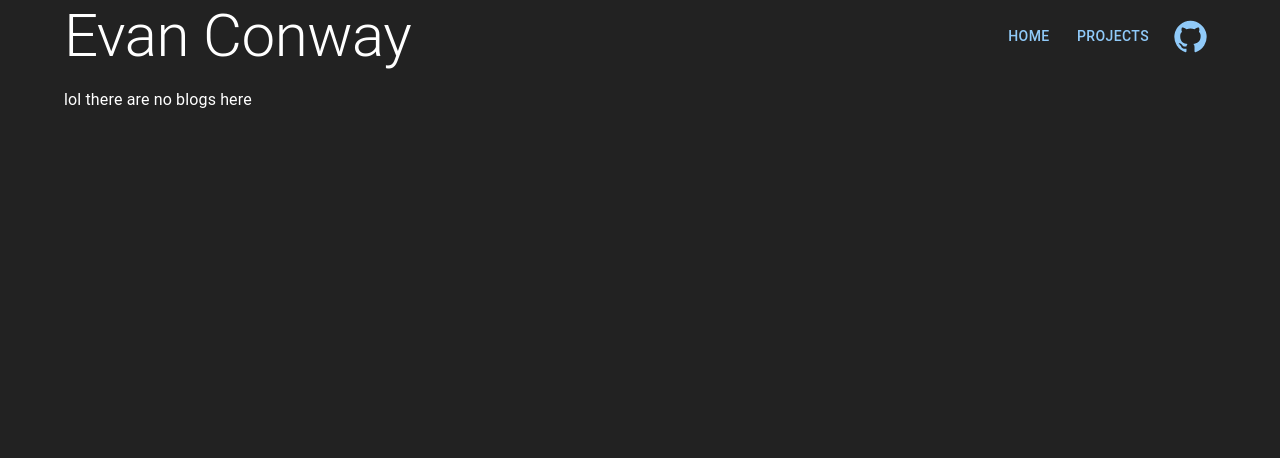
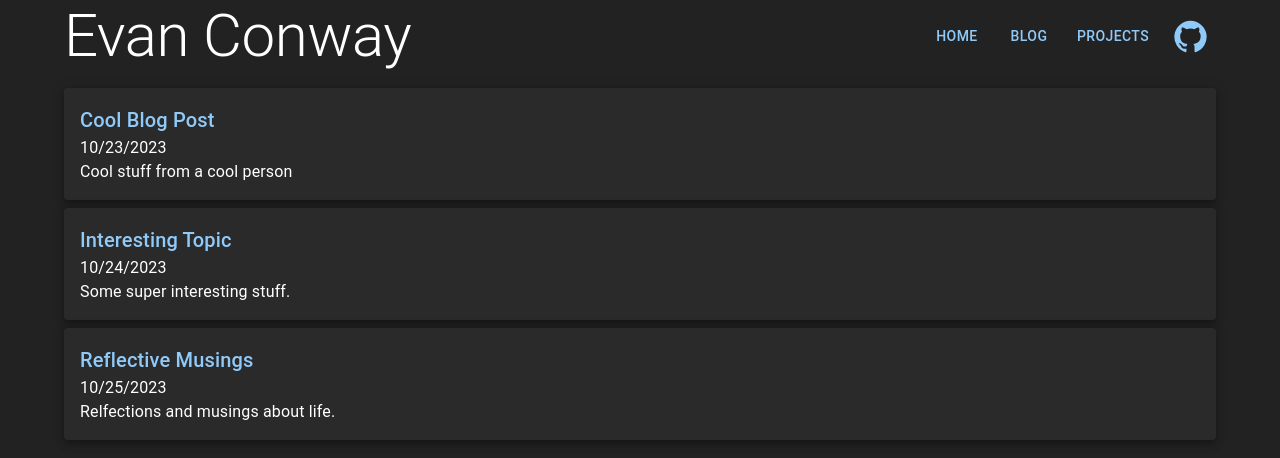
Before and after one commit to AceOfHeart5/evanconway, a React (Vite) app: page /blog in a window 1280 px wide. Shown: the top 458 px of the page. Built offline with nearby package versions, Linux system fonts and the light colour scheme.

Commit message:
re add blog component

```diff
--- a/src/assets/blog.ts
+++ b/src/assets/blog.ts
@@ -5,29 +5,28 @@ interface BlogPost {
   contentPath: string;
 }
 
-// const getContentPath = (fileName: string) => `/src/assets/blog_posts/${fileName}.md`;
+const getContentPath = (fileName: string) =>
+  `/src/assets/blog_posts/${fileName}.md`;
 
-// const example: BlogPost[] = [
-//     {
-//         title: "Cool Blog Post",
-//         date: new Date(2023, 9, 23),
-//         description: "Cool stuff from a cool person",
-//         contentPath: getContentPath("CoolBlogPost"),
-//     },
-//     {
-//         title: "Interesting Topic",
-//         date: new Date(2023, 9, 24),
-//         description: "Some super interesting stuff.",
-//         contentPath: getContentPath("InterestingTopic"),
-//     },
-//     {
-//         title: "Reflective Musings",
-//         date: new Date(2023, 9, 25),
-//         description: "Relfections and musings about life.",
-//         contentPath: getContentPath("ReflectiveMusings"),
-//     },
-// ];
-
-const BLOG: BlogPost[] = [];
+const BLOG: BlogPost[] = [
+  {
+    title: "Cool Blog Post",
+    date: new Date(2023, 9, 23),
+    description: "Cool stuff from a cool person",
+    contentPath: getContentPath("CoolBlogPost"),
+  },
+  {
+    title: "Interesting Topic",
+    date: new Date(2023, 9, 24),
+    description: "Some super interesting stuff.",
+    contentPath: getContentPath("InterestingTopic"),
+  },
+  {
+    title: "Reflective Musings",
+    date: new Date(2023, 9, 25),
+    description: "Relfections and musings about life.",
+    contentPath: getContentPath("ReflectiveMusings"),
+  },
+];
 
 export default BLOG;
--- a/src/components/Navbar.tsx
+++ b/src/components/Navbar.tsx
@@ -12,7 +12,7 @@ const Navbar = () => {
   return (
     <Stack direction="row" alignItems={"center"}>
       <Button onClick={() => setPage("")}>Home</Button>
-      {/* <Button onClick={() => setPage("blog")}>Blog</Button> */}
+      <Button onClick={() => setPage("blog")}>Blog</Button>
       <Button onClick={() => setPage("projects")}>Projects</Button>
       <IconButton color="primary" href="https://github.com/evanconway">
         <GitHub fontSize="large" />
--- a/src/main.tsx
+++ b/src/main.tsx
@@ -5,6 +5,7 @@ import App from "./App";
 import MarkdownPage from "./components/MarkdownPage";
 import homeContent from "./assets/home.md";
 import Projects from "./components/Projects";
+import Blog from "./components/Blog";
 
 const html = Array.from(document.getElementsByTagName("html")!)[0];
 html.style.overflowY = "scroll";
@@ -24,7 +25,7 @@ ReactDOM.createRoot(document.getElementById("root")!).render(
             },
             {
               path: "/blog",
-              element: <div>lol there are no blogs here</div>,
+              element: <Blog />,
             },
             {
               path: "/projects",
```
